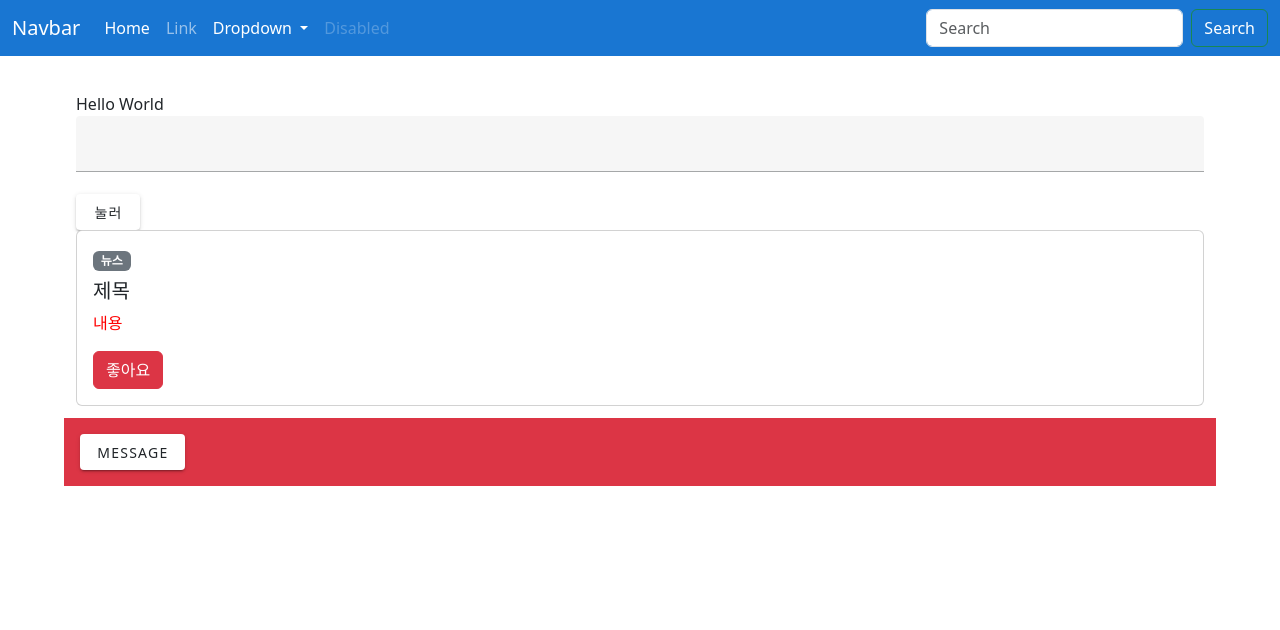
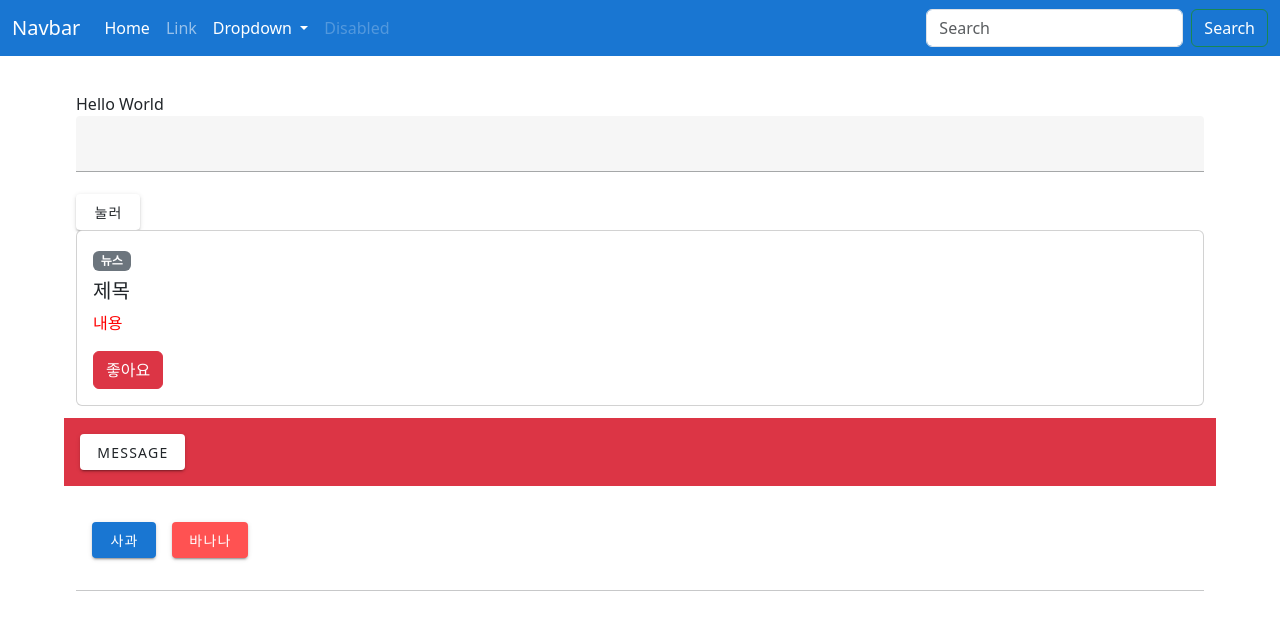
Before and after one commit to codnjs444/-Inflearn-Vue-basic-, a Vue app: page / in a window 1280 px wide. Shown: the top 630 px of the page. Built offline with nearby package versions, Linux system fonts and the light colour scheme; no server answers.

Commit message:
study : component

```diff
--- /dev/null
+++ b/src/components/DynamicApple.vue
@@ -0,0 +1,13 @@
+<template>
+  <div>
+
+  </div>
+</template>
+
+<script setup>
+
+</script>
+
+<style lang="scss" scoped>
+
+</style>
--- /dev/null
+++ b/src/components/DynamicBanana.vue
@@ -0,0 +1,13 @@
+<template>
+  <div>
+
+  </div>
+</template>
+
+<script setup>
+import AppCard from './AppCard.vue'
+</script>
+
+<style lang="scss" scoped>
+
+</style>
--- a/src/components/DynamicComponent.vue
+++ b/src/components/DynamicComponent.vue
@@ -1,12 +1,19 @@
 <template>
   <v-container py-4>
-    <v-btn>사관</v-btn>
-    <v-btn>바나나</v-btn>
+    <v-btn color="primary" class="ma-4">사과</v-btn>
+      <v-btn color="error">바나나</v-btn>
+      <hr/>
+      <component :is="currentComp"/>
   </v-container>
 </template>
 
 <script setup>
+import {ref} from 'vue'
+import DynamicApple from './DynamicApple.vue'
+import DynamicBanana from './DynamicBanana.vue'
 
+const currentComp = ref(DynamicApple)
+const changeCurrentComp = comp => (currentComp.value = comp)
 </script>
 
 <style lang="scss" scoped>
--- a/src/components/TheView.vue
+++ b/src/components/TheView.vue
@@ -3,6 +3,7 @@
     <v-row class="pa-4">
       <!-- <TemplateRefs></TemplateRefs> -->
       <ScriptSet></ScriptSet>
+      <DynamicComponent></DynamicComponent>
     </v-row>
   </v-container>
 </template>
@@ -10,6 +11,7 @@
 <script setup>
   import TemplateRefs from "./TemplateRefs.vue";
   import ScriptSet from "./ScriptSetup.vue"
+  import DynamicComponent from "./DynamicComponent.vue";
 
 </script>
 
```
